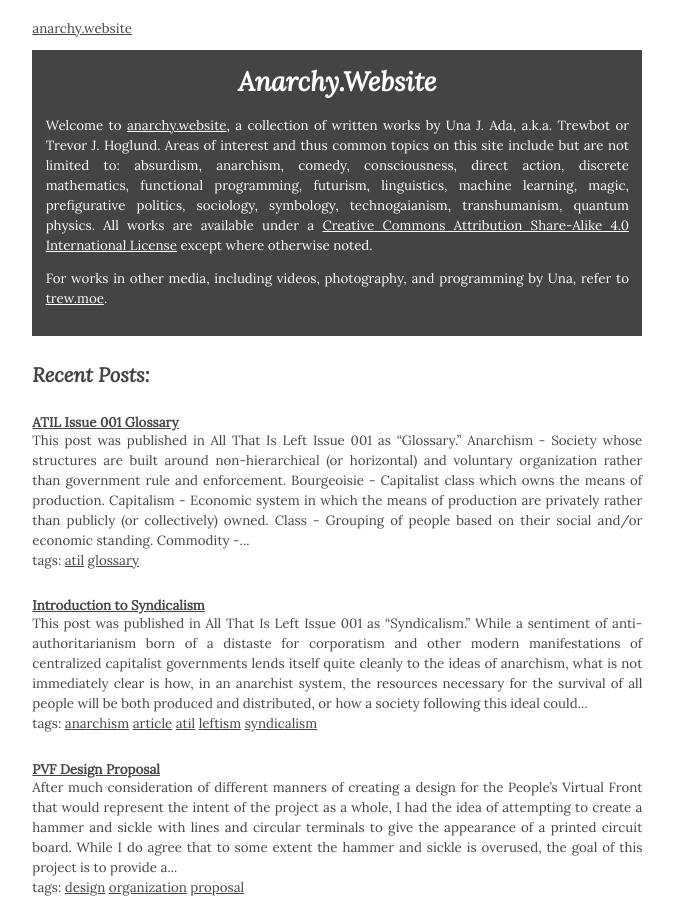
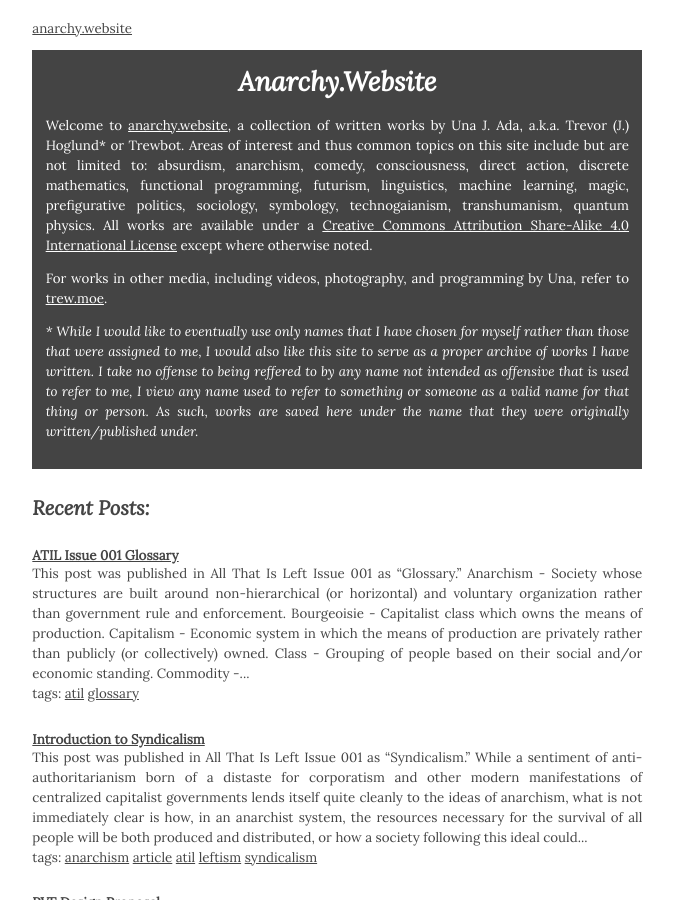
Before and after one commit to una-ada/anarchy.website, a Jekyll site: the page built from index.md, in a window 1280 px wide and 900 px high. Shown: the whole window, without its empty margins (101-775 px from the left). Built offline with Jekyll 4.4.1, drawn with Linux system fonts in a browser that asks for light colours; some web fonts are replaced.

Commit message:
added a thing about stuff

```diff
--- a/_data/people.yml
+++ b/_data/people.yml
@@ -24,7 +24,7 @@ trew:
     name: Trewbot
     email: trewbot@phene.co
     img: /assets/img/trew.jpg
-    url: https://phene.co
+    url: https://twitter.com/trewbot
 mich:
     add: 410 S. 3rd St., River Falls, WI 54016
     dept: Physics Department, University of Wisconsin - River Falls
--- a/_layouts/index.html
+++ b/_layouts/index.html
@@ -6,7 +6,7 @@ layout: default
     <h1 style="margin-top:0;">Anarchy.Website</h1>
     <p>
         Welcome to <a href="/">anarchy.website</a>, a collection of written
-        works by Una J. Ada, a.k.a. Trewbot or Trevor J. Hoglund. Areas of
+        works by Una J. Ada, a.k.a. Trevor (J.) Hoglund* or Trewbot. Areas of
         interest and thus common topics on this site include but are not limited
         to: absurdism, anarchism, comedy, consciousness, direct action, discrete
         mathematics, functional programming, futurism, linguistics, machine
@@ -21,6 +21,16 @@ layout: default
         For works in other media, including videos, photography, and programming
         by Una, refer to <a href="https://trew.moe">trew.moe</a>.
     </p>
+    <p>
+        <i>* While I would like to eventually use only names that I have chosen
+        for myself rather than those that were assigned to me, I would also like
+        this site to serve as a proper archive of works I have written. I take
+        no offense to being reffered to by any name not intended as offensive
+        that is used to refer to me, I view any name used to refer to something
+        or someone as a valid name for that thing or person. As such, works are
+        saved here under the name that they were originally written/published
+        under.</i>
+    </p>
 </div>
 
 <h2 style="margin-top:2rem;">Recent posts:</h2>
```
